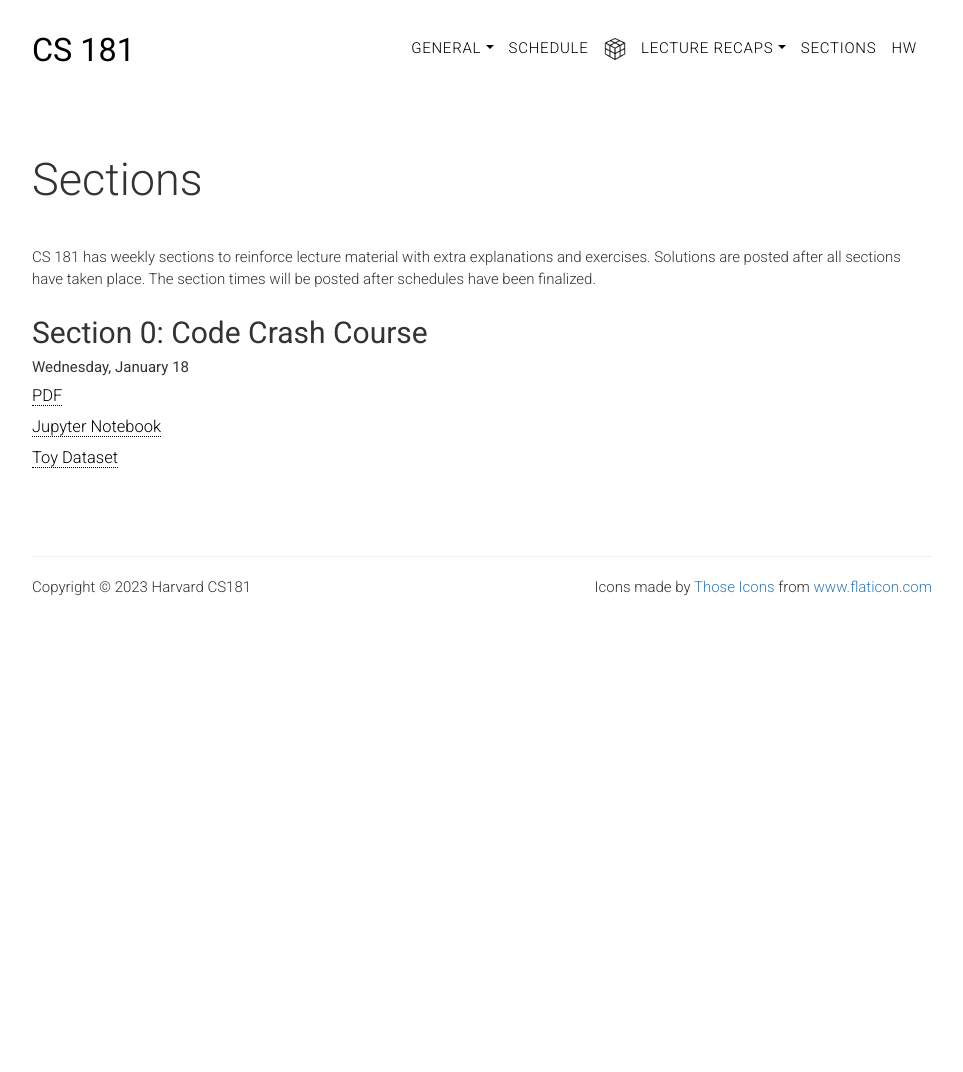
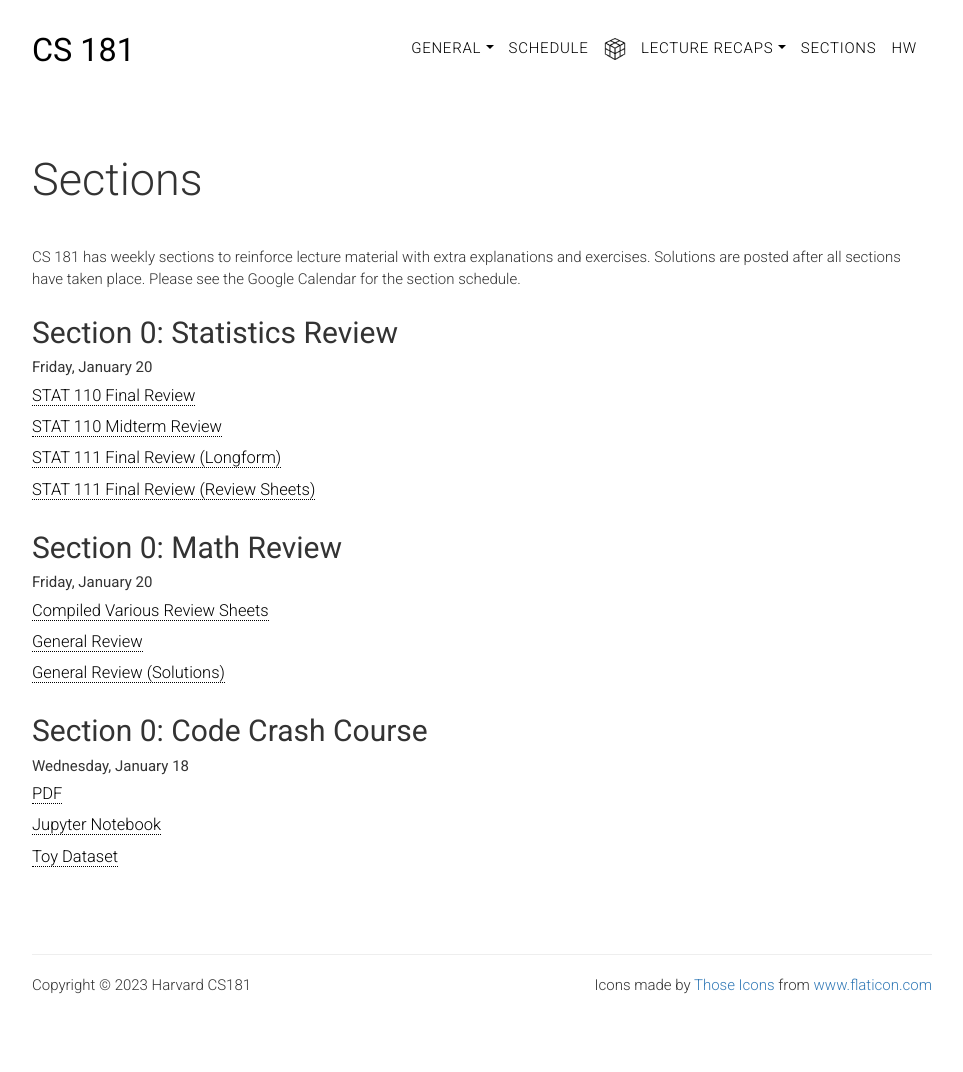
Before and after one commit to harvard-ml-courses/cs181-web, a Jekyll site: the page built from sections.html, in a window 1280 px wide. Shown: the whole page, without its empty margins (158-1121 px from the left). Built offline with Jekyll 4.4.1, drawn with Linux system fonts in a browser that asks for light colours; before the commit the page ends 900 px from its top, so only the background shows below that.

Commit message:
Update sections.html

```diff
--- a/sections.html
+++ b/sections.html
@@ -10,7 +10,7 @@ weight: 0
             CS 181 has weekly sections to reinforce lecture material with extra explanations
             and exercises. Solutions are posted after all sections have taken place.
 
-            The section times will be posted after schedules have been finalized.
+            Please see the Google Calendar for the section schedule.
 
 
             <!--<ul>
@@ -24,12 +24,30 @@ weight: 0
             </ul>-->
         </p>
 
+
+        <h2 class="title" id="sec0">Section 0: Statistics Review</h2>
+        <p class="head-subtitle"> Friday, January 20</p>
+        <ul class="lists">
+            <li><a href="sections/sec00-statreview/Huang%20%26%20Wu%20-%20STAT%20110%20Final%20Review.pdf" target="_blank">STAT 110 Final Review</a></li>
+            <li><a href="sections/sec00-statreview/Huang%20%26%20Wu%20-%20STAT%20110%20Midterm%20Review.pdf" target="_blank">STAT 110 Midterm Review</a></li>
+            <li><a href="sections/sec00-statreview/Li%20%26%20Ma%20-%20STAT%20111%20Final%20Review%20(Longform).pdf" target="_blank">STAT 111 Final Review (Longform)</a></li>
+            <li><a href="sections/sec00-statreview/Nguyen%20-%20STAT%20111%20Final%20Review%20Sheets.pdf" target="_blank">STAT 111 Final Review (Review Sheets)</a></li>
+        </ul>
+
+        <h2 class="title" id="sec0">Section 0: Math Review</h2>
+        <p class="head-subtitle"> Friday, January 20</p>
+        <ul class="lists">
+            <li><a href="sections/sec00-mathreview/sec0_math_review_WeiweiCompilation.pdf" target="_blank">Compiled Various Review Sheets</a></li>
+            <li><a href="sections/sec00-mathreview/sec0_semicondensed.pdf" target="_blank">General Review</a></li>
+            <li><a href="sections/sec00-mathreview/sec0_solutions.pdf" target="_blank">General Review (Solutions)</a></li>
+        </ul>
+
         <h2 class="title" id="sec0">Section 0: Code Crash Course</h2>
         <p class="head-subtitle"> Wednesday, January 18</p>
         <ul class="lists">
-            <li><a href="sections/code_crash_course_181.pdf" target="_blank">PDF</a></li>
-            <li><a href="sections/code_crash_course_181.ipynb" target="_blank">Jupyter Notebook</a></li>
-            <li><a href="sections/CCC.csv" target="_blank">Toy Dataset</a></li>
+            <li><a href="sections/sec00-codereview/code_crash_course_181.pdf" target="_blank">PDF</a></li>
+            <li><a href="sections/sec00-codereview/code_crash_course_181.ipynb" target="_blank">Jupyter Notebook</a></li>
+            <li><a href="sections/sec00-codereview/CCC.csv" target="_blank">Toy Dataset</a></li>
         </ul>
 
 
```
